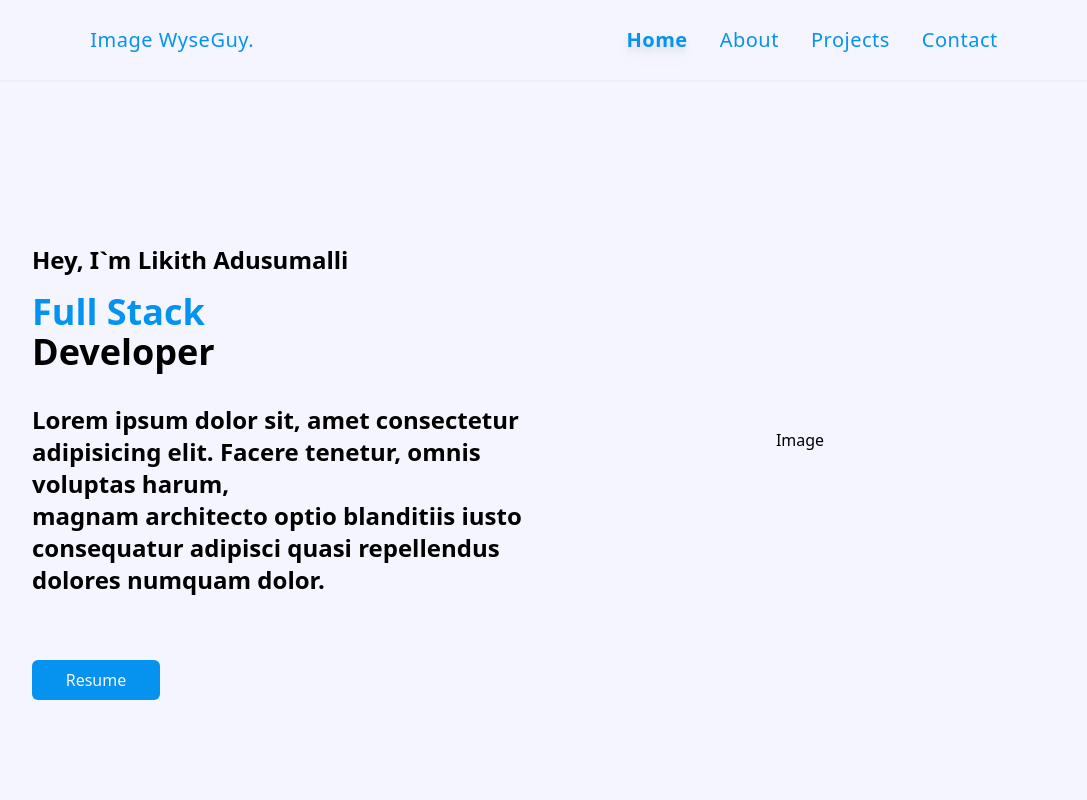
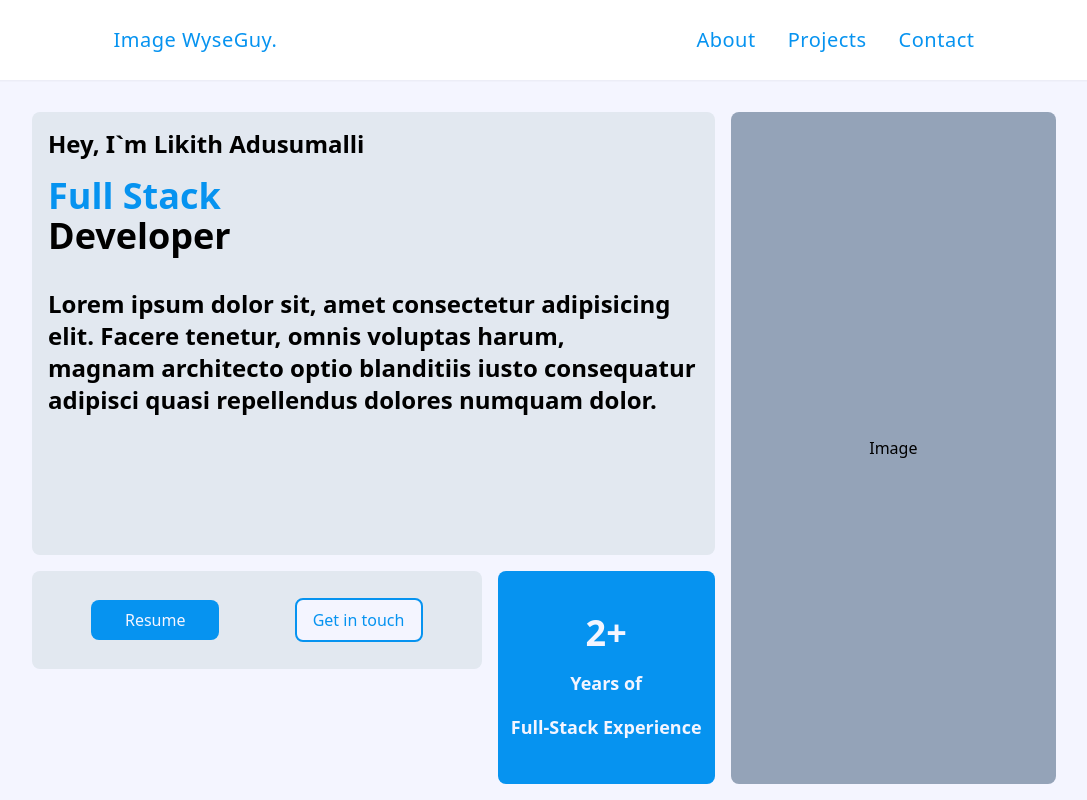
Before and after one commit to Likith123/portfolio, a React (Vite) app: page / in a window 1280 px wide. Shown: the whole page, without its empty margins (96-1183 px from the left). Built offline with nearby package versions, Linux system fonts and the light colour scheme.

Commit message:
updated home page to grid layout

```diff
--- a/package.json
+++ b/package.json
@@ -24,6 +24,8 @@
     "eslint-plugin-react-hooks": "^4.6.0",
     "eslint-plugin-react-refresh": "^0.4.5",
     "postcss": "^8.4.32",
+    "prettier": "^3.2.5",
+    "prettier-plugin-tailwindcss": "^0.5.14",
     "tailwindcss": "^3.4.0",
     "vite": "^5.0.8"
   }
--- a/src/components/Input.jsx
+++ b/src/components/Input.jsx
@@ -1,17 +1,25 @@
 // eslint-disable-next-line react/prop-types
-function Input({ id, label, type }) {
+function Input({ id, label, type, textarea = false }) {
   return (
-    <div className="relative flex">
+    <div className="relative flex w-full">
+      {textarea === false ? (
         <input
           name={id}
           id={id}
           type={type}
           placeholder=" "
-        className="w-80 bg-lightBgColor p-2.5 rounded-md border-2 border-gray-400 peer"
+          className="bg-primary-100 peer w-full rounded-md border-2 border-gray-400 p-2.5"
         />
+      ) : (
+        <textarea
+          rows="3"
+          className="bg-primary-100 peer w-full rounded-md border-2 border-gray-400 p-2.5"
+          placeholder=""
+        ></textarea>
+      )}
       <label
         htmlFor={id}
-        className="absolute p-2.5 pl-5 transition ease-in-out peer-focus:transition peer-focus:p-1 peer-focus:-top-1 peer-focus:left-2 peer-focus:scale-90  peer-focus:duration-500 peer-focus:-translate-y-3.5 peer-focus:bg-lightBgColor peer-[:not(:placeholder-shown)]:p-1 peer-[:not(:placeholder-shown)]:-top-1 peer-[:not(:placeholder-shown)]:left-2 peer-[:not(:placeholder-shown)]:scale-90 peer-[:not(:placeholder-shown)]:transition peer-[:not(:placeholder-shown)]:duration-500 peer-[:not(:placeholder-shown)]:-translate-y-3.5 peer-[:not(:placeholder-shown)]:bg-lightBgColor"
+        className="peer-focus:bg-primary-100 peer-[:not(:placeholder-shown)]:bg-primary-100 absolute p-2.5 pl-5 transition ease-in-out peer-focus:-top-1 peer-focus:left-2 peer-focus:-translate-y-3.5  peer-focus:scale-90 peer-focus:p-1 peer-focus:transition peer-focus:duration-500 peer-[:not(:placeholder-shown)]:-top-1 peer-[:not(:placeholder-shown)]:left-2 peer-[:not(:placeholder-shown)]:-translate-y-3.5 peer-[:not(:placeholder-shown)]:scale-90 peer-[:not(:placeholder-shown)]:p-1 peer-[:not(:placeholder-shown)]:transition peer-[:not(:placeholder-shown)]:duration-500"
       >
         {label}
       </label>
--- a/src/components/Navbar.jsx
+++ b/src/components/Navbar.jsx
@@ -3,7 +3,7 @@ import NavItem from "./NavItem";
 
 function Navbar() {
   return (
-    <header className="text-primary tracking-wide flex justify-around items-center h-[10vh] w-full bg-lightBgColor text-xl font-medium sticky top-0 z-10 shadow-sm">
+    <header className="bg-primary-700-100 text-primary-700 sticky top-0 z-10 flex h-[10vh] w-full items-center justify-around text-xl font-medium tracking-wide shadow-sm">
       {/* Logo */}
       <div>
         <Link to="/">
@@ -14,8 +14,8 @@ function Navbar() {
 
       {/* Navbar */}
       <nav className="nav">
-        <ul className="flex gap-8 list-none">
-          <NavItem to="/">Home</NavItem>
+        <ul className="flex list-none gap-8">
+          {/* <NavItem to="/">Home</NavItem> */}
           <NavItem to="/about">About</NavItem>
           <NavItem to="/projects">Projects</NavItem>
           <NavItem to="/contactMe">Contact</NavItem>
--- a/src/pages/About.jsx
+++ b/src/pages/About.jsx
@@ -1,11 +1,14 @@
 function About() {
   return (
-    <section className="w-full min-h-[90vh] text-xl relative bg-lightBgColor flex flex-col gap-16 px-32">
+    <section className="bg-primary-700-100 flex min-h-[90vh] w-full flex-col gap-16 px-32 text-xl">
       {/* Introduction */}
-      <section className="size-auto mt-16 flex flex-col">
-        <h1 className="text-4xl font-extrabold text-primary">Introduction</h1>
+      <section className="mt-16 flex size-auto flex-col">
+        <h1 className="text-primary-700 text-4xl font-extrabold">
+          Introduction
+        </h1>
         <p className="mt-8 font-semibold">
-          I`m <span className="text-primary">Likith Naga Sai Adusumalli</span>,
+          I`m{" "}
+          <span className="text-primary-700">Likith Naga Sai Adusumalli</span>,
           a passionate React Full Stack Developer with a knack for crafting
           seamless and engaging web applications. I thrive on the challenge of
           bringing ideas to life through code, ensuring every interaction feels
@@ -20,16 +23,18 @@ function About() {
       </section>
 
       {/* // TODO: Experience */}
-      <section className="size-auto flex flex-col">
-        <h1 className="mt-8 text-4xl font-extrabold text-primary">
+      <section className="flex size-auto flex-col">
+        <h1 className="text-primary-700 mt-8 text-4xl font-extrabold">
           Experience
         </h1>
         <h2>EdgeVerve Systems Limited - Since 2021</h2>
       </section>
 
       {/* // TODO: Skills */}
-      <section className="size-auto flex flex-col">
-        <h1 className="mt-8 text-4xl font-extrabold text-primary">Skills</h1>
+      <section className="flex size-auto flex-col">
+        <h1 className="text-primary-700 mt-8 text-4xl font-extrabold">
+          Skills
+        </h1>
       </section>
     </section>
   );
--- a/src/pages/Contact.jsx
+++ b/src/pages/Contact.jsx
@@ -2,28 +2,32 @@ import Input from "../components/Input";
 
 function Contact() {
   return (
-    <section className="w-full min-h-[90vh] bg-lightBgColor px-32">
+    <section className="bg-primary-700-100 flex h-[90vh] w-full flex-col px-32">
       {/* Contact Form */}
-      <h1 className="pt-8 text-3xl font-semibold text-center">
-        Contact <span className="text-primary">Me</span>
+      <h1 className="mt-8 text-center text-3xl font-semibold">
+        Contact <span className="text-primary-700">Me</span>
       </h1>
 
-      <div className="w-[100%] h-[80%] flex flex-1 justify-center items-center gap-16 pt-12">
-        <div className="w-[50%] h-[100%] flex justify-center items-center">
+      <div className="flex flex-1 items-center gap-16 border-2 border-red-100">
+        <div className="flex h-3/4 w-1/2 items-center justify-center rounded-2xl border-2 border-green-800">
           <form
             action="/contactMe"
-            className="size-[100%] flex flex-col items-center justify-center gap-8"
+            className="flex size-full flex-col items-center gap-8 px-4 py-8"
           >
             <Input id="fullName" type="string" label="Full Name" />
-            <Input id="phoneNo" type="number" label="Phone No." />
-            <Input id="emailId" type="email" label="Email ID" />
-            <button className="bg-slate-500 rounded-sm w-40 h-12">
+            <div className="flex w-full items-stretch justify-center gap-4">
+              <Input id="phoneNo" type="number" label="Phone No." />
+              <Input id="emailId" type="email" label="Email ID" />
+            </div>
+            <Input id="message" type="string" label="Your Message" textarea = {true}/>
+            <button className="h-12 w-40 rounded-md bg-slate-300">
               Get In Touch
             </button>
           </form>
         </div>
-        <div className="w-[0.5px] h-[75%] bg-black"></div>
-        <div className="w-[50%] h-[100%]">
+
+        {/* Social Media Reachout Links */}
+        <div className="flex h-3/4 w-1/2 justify-center rounded-2xl border-2 border-blue-800">
           <p>SocialMediaLinks</p>
         </div>
       </div>
--- a/src/pages/Home.jsx
+++ b/src/pages/Home.jsx
@@ -1,31 +1,48 @@
 function Home() {
+  const isMonthsCompleted =
+    new Date().getMonth() - new Date("10/11/2021").getMonth();
+  let currentYear =
+    new Date().getFullYear() - new Date("10/11/2021").getFullYear();
+  currentYear = isMonthsCompleted >= 0 ? currentYear : currentYear - 1;
+  // const startYear = ;
   return (
-    <section className="w-full min-h-[90vh] relative bg-lightBgColor flex justify-center items-center px-32">
+    <section className="bg-primary-100 relative flex h-[90vh] w-full  justify-center gap-4 px-32 pt-8">
       {/* Left - Intro */}
-      <div className="w-[100%] h-[100%] flex flex-col flex-1">
-        <p className="mt-16 text-2xl font-semibold">
-          Hey, I`m Likith Adusumalli
-        </p>
+      <div className="grid h-full w-2/3 grid-cols-3 grid-rows-6 gap-4">
+        <div className="col-span-3 row-span-4 text-wrap rounded-lg bg-slate-200 p-4">
+          <p className="text-2xl font-semibold">Hey, I`m Likith Adusumalli</p>
           <h1 className="mt-4 text-4xl font-extrabold">
-          <span className="text-primary">Full Stack </span>
+            <span className="text-primary-700">Full Stack </span>
             <br /> Developer
           </h1>
 
-        <h4 className="text-2xl font-semibold mt-8">
+          <h4 className="mt-8 text-2xl font-semibold">
             Lorem ipsum dolor sit, amet consectetur adipisicing elit. Facere
             tenetur, omnis voluptas harum,
             <br />
             magnam architecto optio blanditiis iusto consequatur adipisci quasi
             repellendus dolores numquam dolor.
           </h4>
-
-        <button className="bg-primary text-lightBgColor rounded-md px-4 py-2 w-32 mt-16">
+        </div>
+        <div className="col-span-2 flex items-center justify-evenly gap-4 rounded-lg bg-slate-200">
+          <button className="text-primary-100 bg-primary-700 max-h-12 w-32 rounded-lg px-4 py-2">
             Resume
           </button>
+          <button className="bg-primary-100 text-primary-700 border-primary-700 max-h-12 w-32 rounded-lg border-2 px-4 py-2">
+            Get in touch
+          </button>
+        </div>
+        <div className="col-start-3 col-end-4 row-start-5 row-end-7 flex items-center justify-center rounded-lg bg-primary-700 text-primary-100">
+          <p className="flex flex-col items-center justify-center gap-4 text-lg font-bold">
+            <span className="text-4xl font-extrabold"> {currentYear}+</span>
+            Years of<span>Full-Stack Experience</span>
+          </p>
+        </div>
+        <div className="col-span-3"></div>
       </div>
 
       {/* Right - Image */}
-      <div className="w-[100%] h-[100%] flex-1 flex justify-center items-center">
+      <div className="flex h-[calc(100%-1rem)] w-1/3 flex-1 items-center justify-center rounded-lg bg-slate-400">
         Image
       </div>
     </section>
--- a/src/pages/Projects.jsx
+++ b/src/pages/Projects.jsx
@@ -1,6 +1,6 @@
 function Projects() {
   return (
-    <section className="w-full min-h-[90vh] relative bg-lightBgColor flex justify-center items-center">
+    <section className="bg-primary-700-100 flex min-h-[90vh] w-full items-center justify-center">
       Projects
     </section>
   );
--- a/tailwind.config.js
+++ b/tailwind.config.js
@@ -1,11 +1,14 @@
 /** @type {import('tailwindcss').Config} */
 export default {
-  content: ['./index.html', './src/**/*.{js,ts,jsx,tsx}'],
+  content: ["./index.html", "./src/**/*.{js,ts,jsx,tsx}"],
   theme: {
     extend: {
       colors: {
-        primary: '#0693f0',
-        lightBgColor: '#f4f5ff',
+        primary: {
+          100: "#f4f5ff",
+          400: "#f4f5ff",
+          700: "#0693f0",
+        },
       },
     },
   },
```
Also changed, not shown: 2 other files (tests, documents, lock files or other folders). Lines whose indentation alone changed are shown as unchanged.
